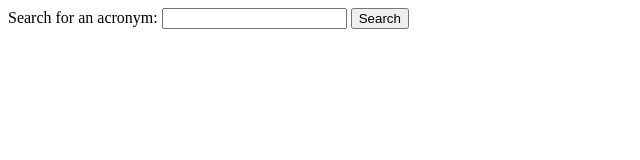
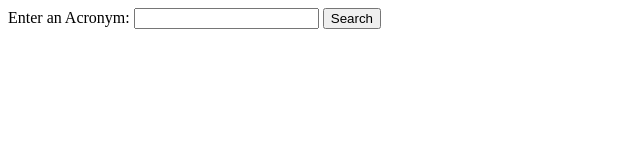
Before and after one commit to FearlessSolutions/acronym_plugin, a browser extension: page search.html in a window 1280 px wide. Shown: the whole page, without its empty margins (0-640 px from the left). Drawn offline with Linux system fonts and the light colour scheme.

Commit message:
Change redundant text from the call to action

```diff
--- a/search.html
+++ b/search.html
@@ -6,7 +6,7 @@
   <body>
     <form id="fearless_tla_search_form" autocomplete="off">
       <label>
-        Search for an acronym:
+        Enter an Acronym:
         <input id="fearless_tla_input" type="text" />
       </label>
       <button id="fearless_tla_submit">Search</button>
```
